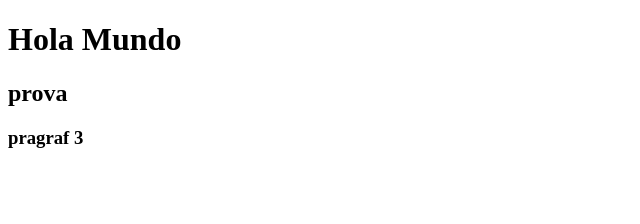
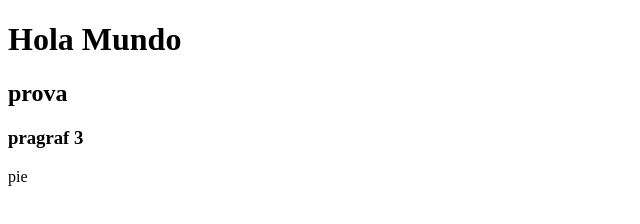
Before and after one commit to sadafbi123/M8_P4, a plain HTML site: page index.html in a window 1280 px wide. Shown: the full height of the page, 0-640 px from the left. Drawn offline with Linux system fonts and the light colour scheme.

Commit message:
pie de pagina

```diff
--- a/index.html
+++ b/index.html
@@ -9,5 +9,8 @@
     <h2> prova</h2>
     <h3>pragraf 3</h3>
 
+
   </body>
+  <footer>pie</footer>
+
 </html>
```
